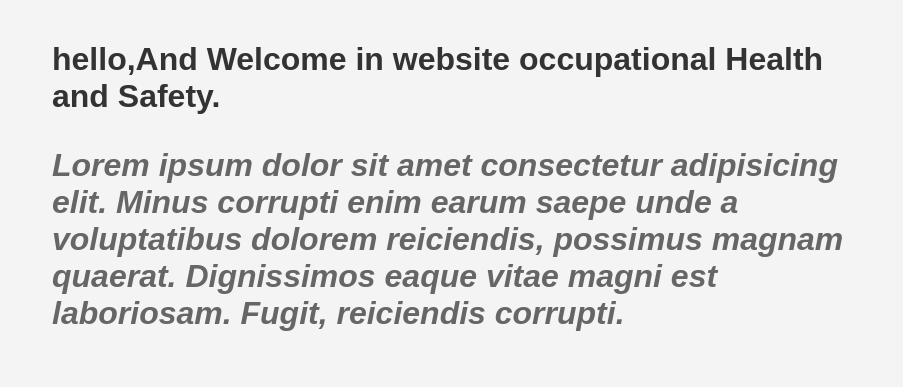
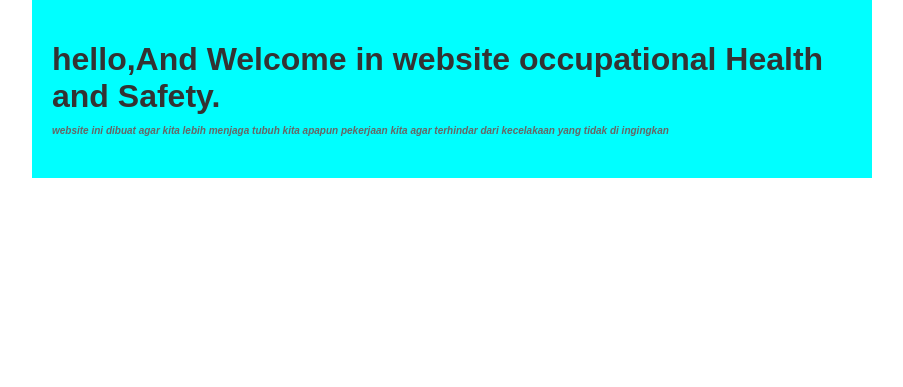
Before and after one commit to dedybayu/ProjekWeb_K3, a plain HTML site: page index.html in a window 1280 px wide. Shown: the whole page, without its empty margins (188-1091 px from the left). Drawn offline with Linux system fonts and the light colour scheme.

Commit message:
update : Update kecil lagi

```diff
--- a/Style.css
+++ b/Style.css
@@ -1,12 +1,13 @@
 
 body {
     font-family: Arial, sans-serif;
-    background-color: #f4f4f4;
+    background-color: #f4f4f4,#483D8B ;
     margin: 0;
     padding: 0;
-  }
+}
 
-  .container {
+.container {
+    background-color: aqua;
     max-width: 800px;
     margin: 0 auto;
     padding: 20px;
@@ -19,4 +20,8 @@ body {
   .penjelasansingkat {
     font-style: italic;
     color: #666;
+    font-size: 10px;
   }
+  .About h1 {
+    font-size: 20px;
+  }
--- a/index.html
+++ b/index.html
@@ -11,10 +11,8 @@
       <h1 class="About">
         hello,And Welcome in website occupational Health and Safety.
         <p class="penjelasansingkat">
-          Lorem ipsum dolor sit amet consectetur adipisicing elit. Minus
-          corrupti enim earum saepe unde a voluptatibus dolorem reiciendis,
-          possimus magnam quaerat. Dignissimos eaque vitae magni est laboriosam.
-          Fugit, reiciendis corrupti.
+            website ini dibuat agar kita lebih menjaga tubuh kita apapun pekerjaan kita
+            agar terhindar dari kecelakaan yang tidak di ingingkan
         </p>
       </h1>
     </div>
```
